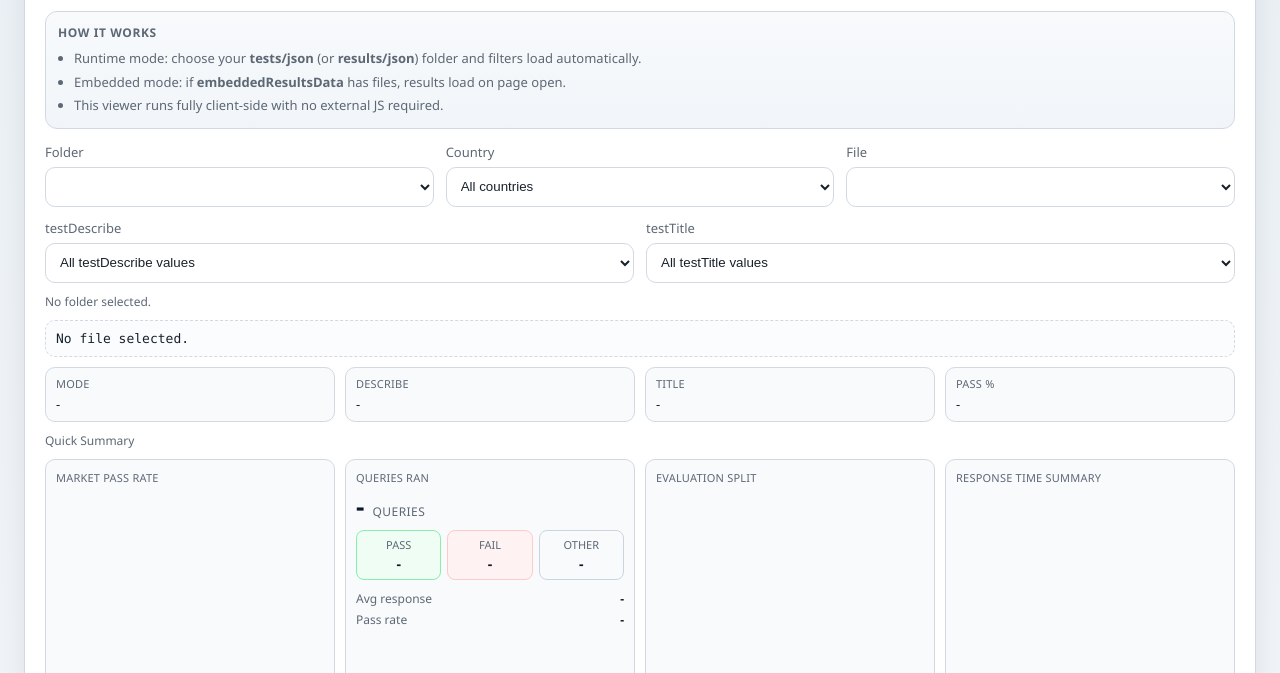
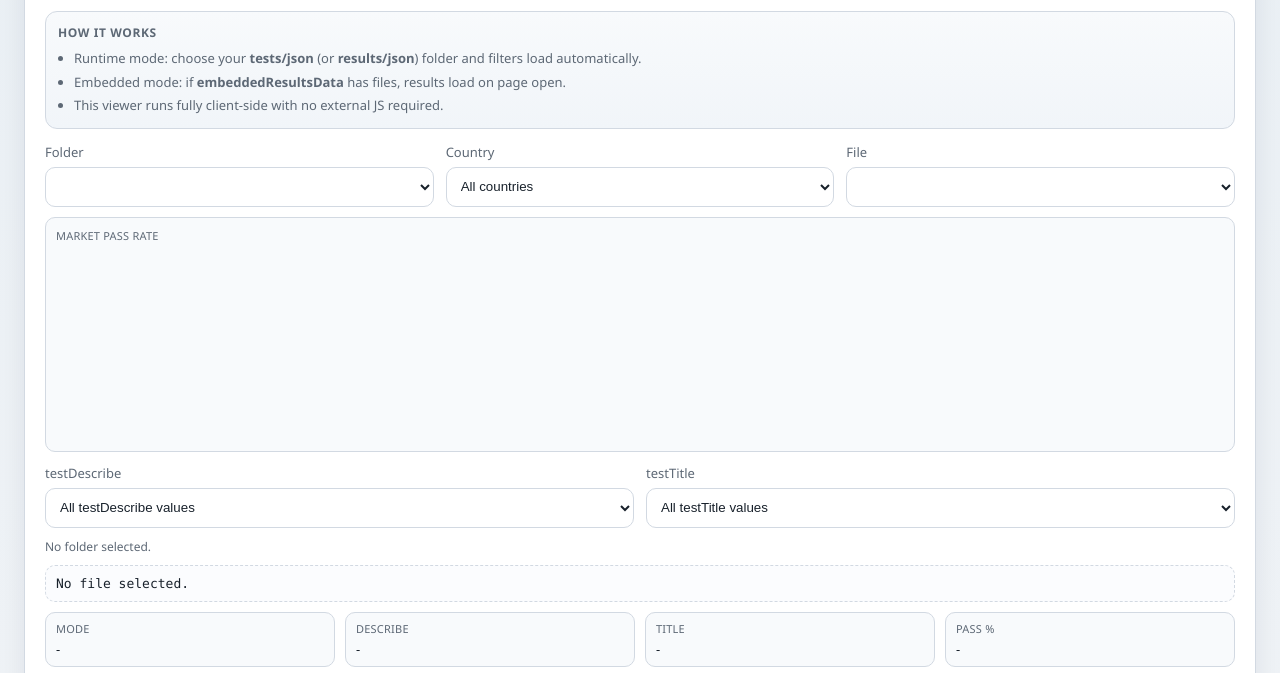
Before and after one commit to urbanswings/dcp-ai-smart-search, a website: page results/html/test-results-viewer.html in a window 1280 px wide. Shown: the part 127-800 px from the top of the page. Drawn offline with nearby package versions, Linux system fonts and the light colour scheme.

Commit message:
move market pass rate to top

```diff
--- a/results/html/test-results-viewer.html
+++ b/results/html/test-results-viewer.html
@@ -321,6 +321,10 @@
       display: grid;
       grid-template-columns: repeat(4, minmax(0, 1fr));
       gap: 10px;
+    }
+
+    .marketChartGrid {
+      grid-template-columns: minmax(0, 1fr);
     }
 
     .chartCard {
@@ -990,6 +994,13 @@
       <div>
         <label for="fileSelect">File</label>
         <select id="fileSelect"></select>
+      </div>
+    </div>
+
+    <div class="chartGrid marketChartGrid" id="marketChartGrid">
+      <div class="chartCard">
+        <div class="chartTitle">Market Pass Rate</div>
+        <div class="echartContainer" id="chartMarketPassRateChart"></div>
       </div>
     </div>
 
@@ -1030,10 +1041,6 @@
     </div>
     <div class="info" id="chartTitle">Quick Summary</div>
     <div class="chartGrid">
-      <div class="chartCard">
-        <div class="chartTitle">Market Pass Rate</div>
-        <div class="echartContainer" id="chartMarketPassRateChart"></div>
-      </div>
       <div class="chartCard">
         <div class="chartTitle">Queries Ran</div>
         <div class="queryKpiMain">
```
